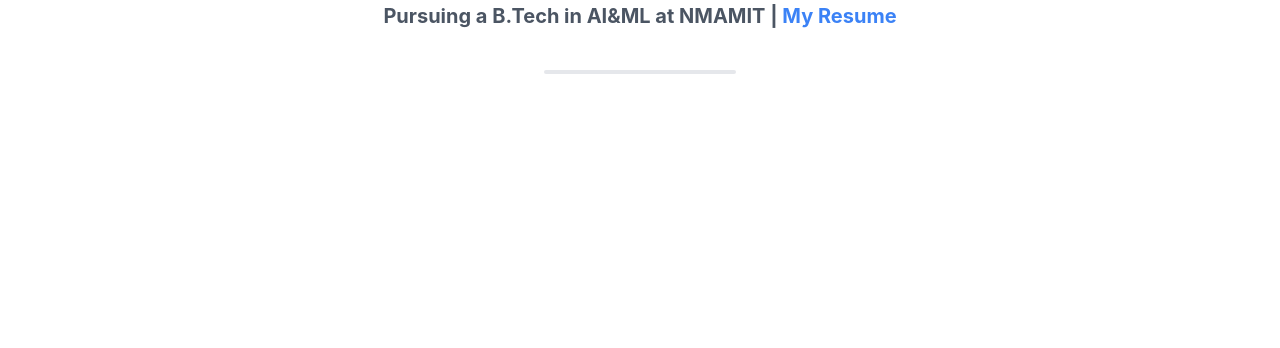
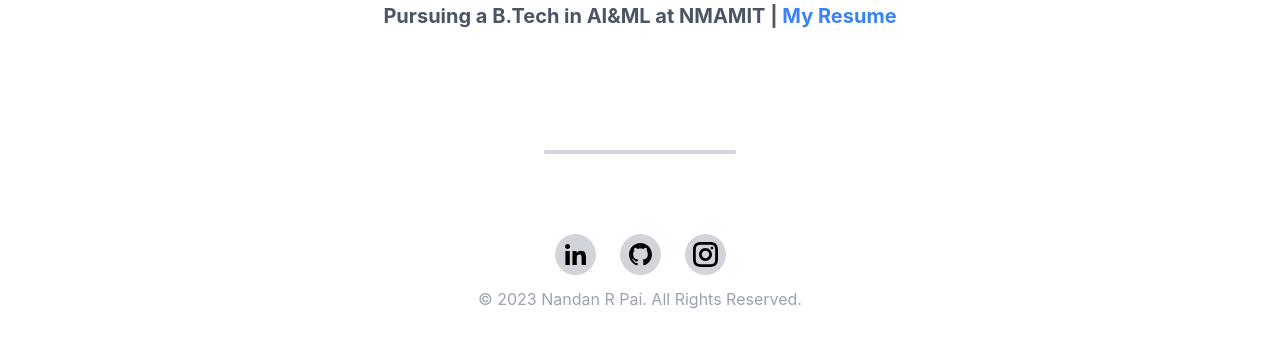
Before and after one commit to nandanpi/my_portfolio, a React (Create React App) app: page / in a window 1280 px wide. Shown: the part 296-644 px from the top of the page. Built offline with nearby package versions, Linux system fonts and the light colour scheme.

Commit message:
Footer added

```diff
--- a/src/App.js
+++ b/src/App.js
@@ -3,7 +3,7 @@ import {Route,Routes} from "react-router-dom";
 import Contact from "./components/contact";
 import Work from "./components/work";
 import Timeline from "./components/timeline";
-
+import Footer from "./components/footer";
 
 function App() {
   return (
@@ -14,6 +14,7 @@ function App() {
         <Route path="/contact" element={<Contact />}></Route>
         <Route path="/timeline" element={<Timeline />}></Route>
       </Routes>
+        <Footer />
     </>
   );
 }
--- /dev/null
+++ b/src/components/footer.jsx
@@ -0,0 +1,22 @@
+import React from "react";
+import {GrGithub,GrInstagram,GrLinkedinOption} from "react-icons/gr";
+
+
+const Footer = () => {
+    return (
+        <>
+            <div>
+                    <div>
+                        <ul className="flex justify-center space-x-6">
+                            <li className="bg-gray-300 dark:bg-gray-800 rounded-3xl p-2"><GrLinkedinOption size={25}/></li>
+                            <li className="bg-gray-300 dark:bg-gray-800 rounded-3xl p-2"><GrGithub size={25}/></li>
+                            <li className="bg-gray-300 dark:bg-gray-800 rounded-3xl p-2"><GrInstagram size={25}/></li>
+                        </ul>
+                    </div>
+                    <p className="text-center p-3 text-gray-400 dark:text-gray-700">© 2023 Nandan R Pai. All Rights Reserved.</p>
+            </div>
+        </>
+    )
+}
+
+export default Footer;
--- a/src/components/work.jsx
+++ b/src/components/work.jsx
@@ -14,7 +14,7 @@ const Work = () => {
                     <p className="text-center text-3xl text-black dark:text-white font-bold  ">Student and Web Developer.</p>
                 </div>
                 <div className="hidden justify-center items-center text-center font-bold text-gray-600 dark:text-white md:flex">
-                    <p className="text-xl max-w-xl">Pursuing a B.Tech in AI&ML at NMAMIT | <a href="https://drive.google.com/file/d/12OX3JI-_dWm8LSoqs2CV-sXlUh1Q24Dh/view?usp=sharing" className="text-blue-500" target="_blank" rel="noreferrer">My Resume</a></p>
+                    <p className="text-xl max-w-xl mb-10">Pursuing a B.Tech in AI&ML at NMAMIT | <a href="https://drive.google.com/file/d/12OX3JI-_dWm8LSoqs2CV-sXlUh1Q24Dh/view?usp=sharing" className="text-blue-500" target="_blank" rel="noreferrer">My Resume</a></p>
                 </div>
             </div>
             <div>
@@ -28,11 +28,11 @@ const Work = () => {
                     <p className="text-center text-xl text-black dark:text-white font-bold  ">Student and Web Developer.</p>
                 </div>
                 <div className=" justify-center items-center text-center font-bold text-gray-600 dark:text-white flex md:hidden m-3">
-                    <p className="text-sm max-w-xl">Pursuing a B.Tech in AI&ML at NMAMIT | <a href="https://drive.google.com/file/d/12OX3JI-_dWm8LSoqs2CV-sXlUh1Q24Dh/view?usp=sharing" className="text-blue-500" target="_blank" rel="noreferrer">My Resume</a></p>
+                    <p className="text-sm max-w-xl ">Pursuing a B.Tech in AI&ML at NMAMIT | <a href="https://drive.google.com/file/d/12OX3JI-_dWm8LSoqs2CV-sXlUh1Q24Dh/view?usp=sharing" className="text-blue-500" target="_blank" rel="noreferrer">My Resume</a></p>
                 </div>
             </div>
             <div>
-                <hr className="w-48 h-1 mx-auto my-4 bg-gray-200 border-0 rounded md:my-10 dark:bg-gray-700 mt-20   "></hr>
+                <hr className="w-48 h-1 mx-auto  bg-gray-300  border-0 rounded dark:bg-gray-800 my-20"></hr>
             </div>
         </>
     );
```
Also changed, not shown: 1 other file (tests, documents, lock files or other folders).
